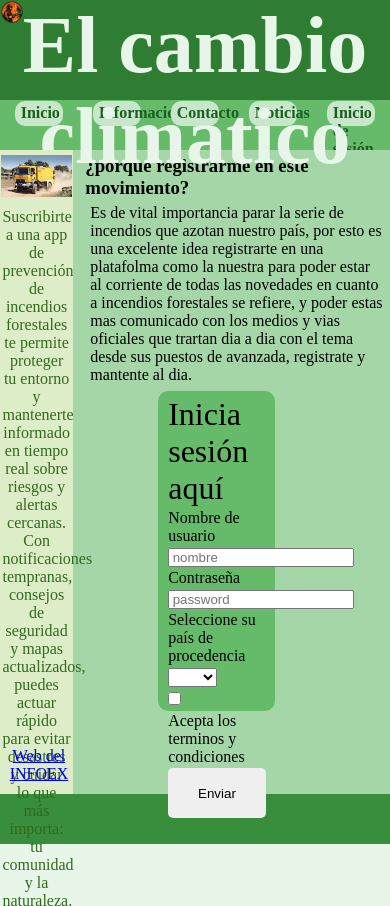
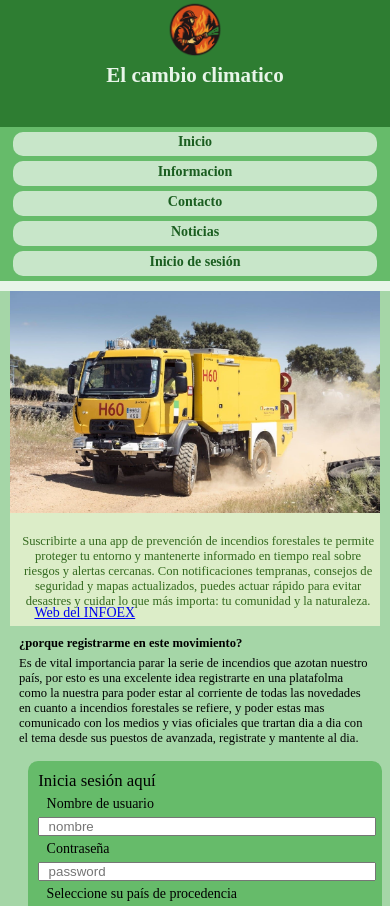
Before and after one commit to PabloP05/formulario_layout, a plain HTML site: page index.html in a window 390 px wide. Shown: the top 906 px of the page. Drawn offline with Linux system fonts and the light colour scheme; a web font is replaced by a local one.

Commit message:
ajuste para moviles

```diff
--- a/index.html
+++ b/index.html
@@ -4,6 +4,7 @@
     <meta charset="UTF-8">
     <meta name="viewport" content="width=device-width, initial-scale=1.0">
     <link rel="stylesheet" href="style.css">
+    <link rel="stylesheet" href="moviles.css">
     <title>Document</title>
 </head>
 <body>
--- /dev/null
+++ b/moviles.css
@@ -0,0 +1,92 @@
+@media(max-width: 500px){
+    body {
+        width: 100%;
+        height: auto;
+        font-size: 14px; /* ajustar tamaño de letra */
+    }
+
+    header {
+        height: 15vh; /* menos alto para móviles */
+        text-align: center;
+    }
+
+    header>img {
+        width: 15%; /* más pequeño en móviles */
+        position: relative;
+        left: 0;
+    }
+
+    header>h1 {
+        font-size: 1.5em; /* reducir tamaño del título */
+    }
+
+    nav {
+        height: auto;
+    }
+
+    nav>div {
+        float: none;
+        width: 90%; /* ancho completo del móvil */
+        margin: 5px auto; /* centrar horizontalmente */
+        text-align: center;
+    }
+
+    main {
+        display: block; /* quitar float/flow-root para móviles */
+        width: 100%;
+        height: auto;
+    }
+
+    main>div:nth-child(odd),
+    main>div:nth-child(even) {
+        width: 95%;
+        margin: 10px auto;
+        float: none;
+        height: auto;
+    }
+
+    main>div:nth-child(odd)>img {
+        width: 100%;
+        margin: 0;
+    }
+
+    main>div:nth-child(odd)>p,
+    main>div:nth-child(even)>p,
+    main>div:nth-child(even)>h3 {
+        width: 95%;
+        margin: 5px auto;
+        font-size: 0.9em;
+    }
+
+    form {
+        width: 90%;
+        left: 5%;
+        top: 10px;
+        height: auto;
+        padding: 10px;
+    }
+
+    form>p {
+        font-size: 1.2em;
+    }
+
+    label, input[type="text"], input[type="password"], select {
+        width: 95%;
+        margin: 5px auto;
+        display: block;
+    }
+
+    input[type="submit"] {
+        height: 40px;
+    }
+
+    .terminos {
+        display: block;
+        margin: 5px 0;
+    }
+
+    footer {
+        height: 60px;
+        text-align: center;
+    }
+}
--- a/style.css
+++ b/style.css
@@ -1,4 +1,4 @@
-@import url('https://fonts.googleapis.com/css2?family=Electrolize&display=swap');
+@import url('https://fonts.googleapis.com/css2?family=Electrolize&display=swap'); /* letras importadas con css */
 * {
     padding: 0;
     margin: 0;
@@ -6,7 +6,7 @@
 
 /*     LAYOUT        */
 body {
-    width: 100%; /* 1600px origen */
+    width: 100%; /* 1600px origen solo mantenerlo en la fase de pruebas */
     height: 100vh;
     position: relative;
     margin: 0 auto;
@@ -170,4 +170,5 @@ input[type="submit"]{
     height: 50px;
     border-radius: 5px;
     border: 0;
+
 }
```
